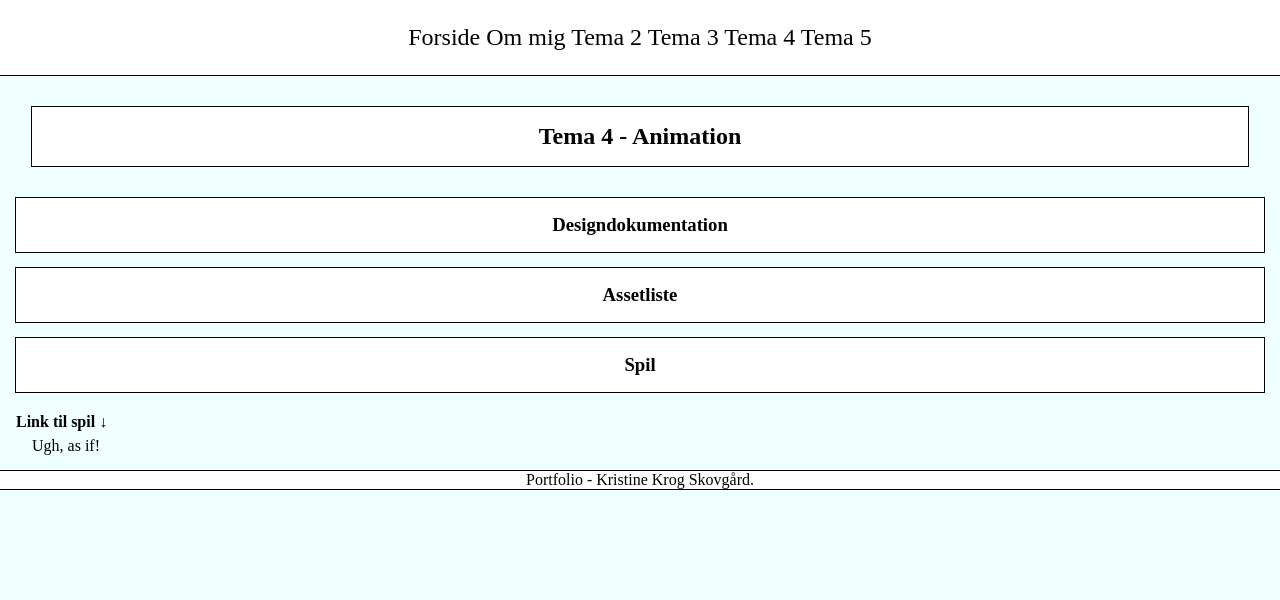
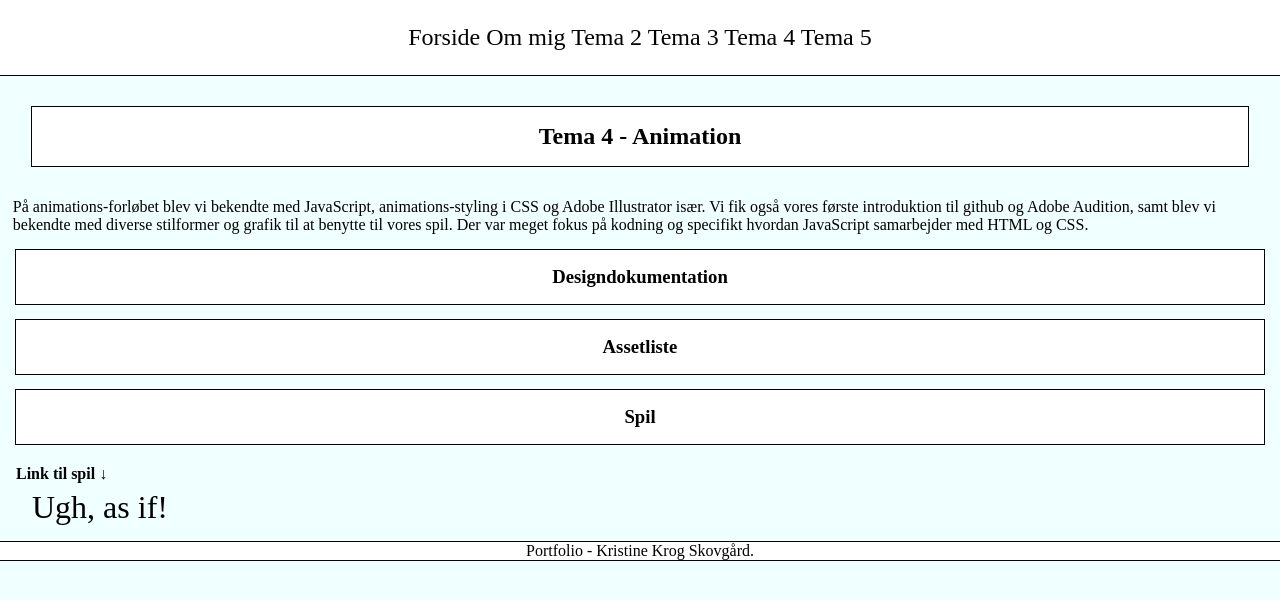
Before and after one commit to kris53m1/portfolio, a plain HTML site: page 04_animation.html in a window 1280 px wide. Drawn offline with Linux system fonts and the light colour scheme.

Commit message:
påbegyndt animation-sektion og tilføjet skitse-billeder

```diff
--- a/04_animation.html
+++ b/04_animation.html
@@ -24,16 +24,30 @@
 
     <main>
         <h2>Tema 4 - Animation</h2>
+        <div class="p1">
+            <p>På animations-forløbet blev vi bekendte med JavaScript, animations-styling i CSS og Adobe Illustrator især. Vi fik også vores første introduktion til github og Adobe Audition, samt blev vi bekendte med diverse stilformer og grafik til at benytte til vores spil. Der var meget fokus på kodning og specifikt hvordan JavaScript samarbejder med HTML og CSS.
+            </p>
+        </div>
 
         <h3>Designdokumentation</h3>
+        <div class="p2">
+            <p></p>
+        </div>
 
         <h3>Assetliste</h3>
+        <div class="p3"></div>
+
 
         <h3>Spil</h3>
+        <div class="p4">
+            <p></p>
+        </div>
         <div class="spil_link">
             <h4>Link til spil &#8595;
             </h4>
-            <a href="http://kristinesdomain.com/kea/04_animation/spil/index.html">Ugh, as if!</a>
+            <div class="link">
+                <a href="http://kristinesdomain.com/kea/04_animation/spil/index.html">Ugh, as if!</a>
+            </div>
         </div>
 
     </main>
--- a/css/04_animation.css
+++ b/css/04_animation.css
@@ -32,6 +32,14 @@ h4 {
     position: relative;
     left: 2rem;
     bottom: 1rem;
+    font-size: 2rem;
+
     /*    outline: 1px solid black;*/
 
 }
+
+.p1 {
+    position: relative;
+    margin: 0.8rem;
+    font-size: 1rem;
+}
```
Also changed, not shown: billeder/illustrator_skitse1.png (added), billeder/illustrator_skitse2.png (added), billeder/illustrator_skitse3.png (added), billeder/skitse_animation1.png (added), billeder/skitse_animation2.png (added).
